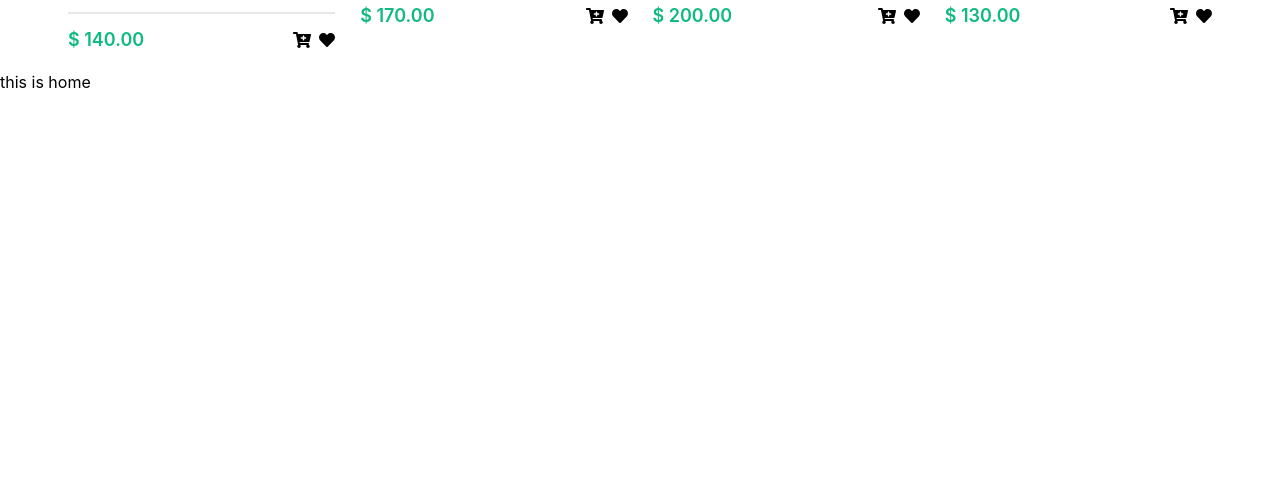
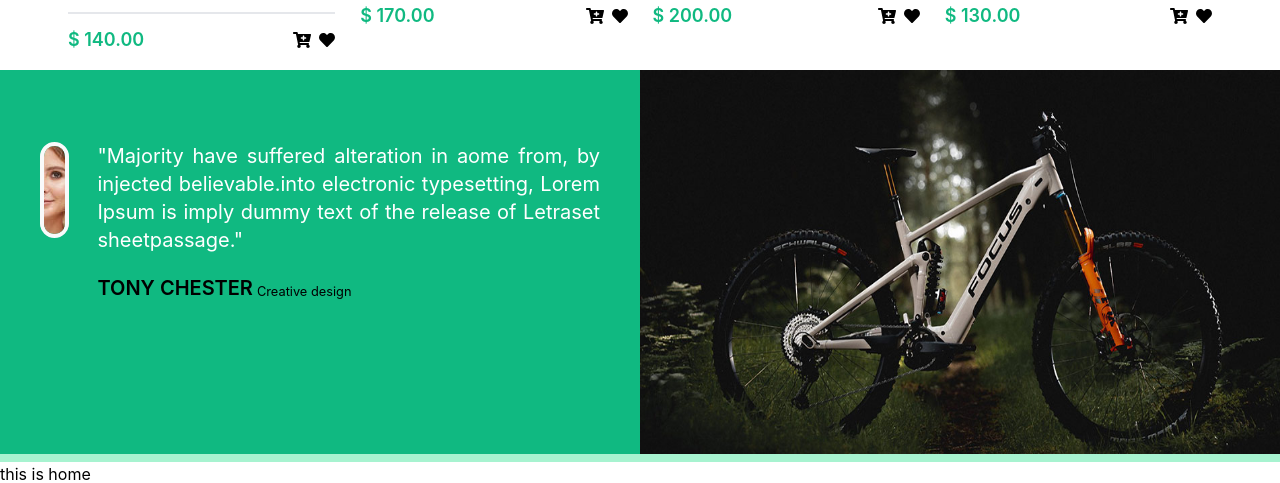
Before and after one commit to Hasan0734/super-bike, a React (Create React App) app: page / in a window 1280 px wide. Shown: the part 2314-2797 px from the top of the page. Before the commit the page ends 2408 px from the top, so only its background shows below. Built offline with nearby package versions, Linux system fonts and the light colour scheme.

Commit message:
testimonial section added

```diff
--- a/src/component/Home/Home/Home.js
+++ b/src/component/Home/Home/Home.js
@@ -5,6 +5,7 @@ import HeaderSlider from '../HeaderSlider/HeaderSlider';
 import HomeBanner from '../HomeBanner/HomeBanner';
 import Navbar from '../Navigation/Navbar/Navbar';
 import NewProductSection from '../NewProduct/NewProductSection/NewProductSection';
+import TestimonialSection from '../TestimonialSection/TestimonialSection';
 
 const Home = () => {
     return (
@@ -15,6 +16,7 @@ const Home = () => {
             <NewProductSection/>
             <HomeBanner/>
             <FeatureProductSection/>
+            <TestimonialSection/>
             <h1>this is home</h1>
         </>
     );
--- a/src/component/Home/TestimonialSection/TestimonialSection.js
+++ b/src/component/Home/TestimonialSection/TestimonialSection.js
@@ -1,15 +1,27 @@
 import React from 'react';
 import userImg from '../../../images/testimonial_img2.jpg'
+import testBanner from '../../../images/secoundbanner.jpg'
 const TestimonialSection = () => {
     return (
+        <div className="grid lg:grid-cols-2 border-b-8 border-green-200">
+            <div className="bg-green-500 flex justify-center items-center">
+
+                <div className="flex lg:flex-row flex-col gap-7 sm:h-80 h-96 p-10">
         <div>
-            <div className="bg-green-400">
-                <div>
-                    <img src={userImg} alt="" />
+        <img className="rounded-full w-24 h-24 object-none object-center  border-4 border-gray-50" src={userImg} alt="" />
+
+        </div>
+                    <div className="">
+                        <p className="text-white  text-center lg:text-justify text-xl pb-5">"Majority have suffered alteration in aome from, by injected believable.into electronic typesetting, Lorem Ipsum is imply dummy text of the release of Letraset sheetpassage."</p>
+                        <div className="flex items-end gap-1 justify-center lg:justify-start">
+                            <h4 className="uppercase font-semibold text-xl">tony chester</h4>
+                            <p><small>Creative design</small></p>
+                        </div>
+                    </div>
                 </div>
             </div>
             <div>
-
+                <img className=" h-96" src={testBanner} alt="" />
             </div>
         </div>
     );
```
